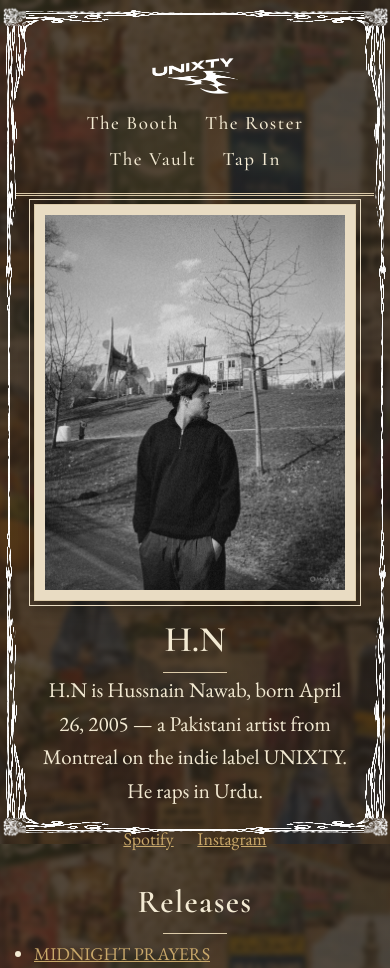
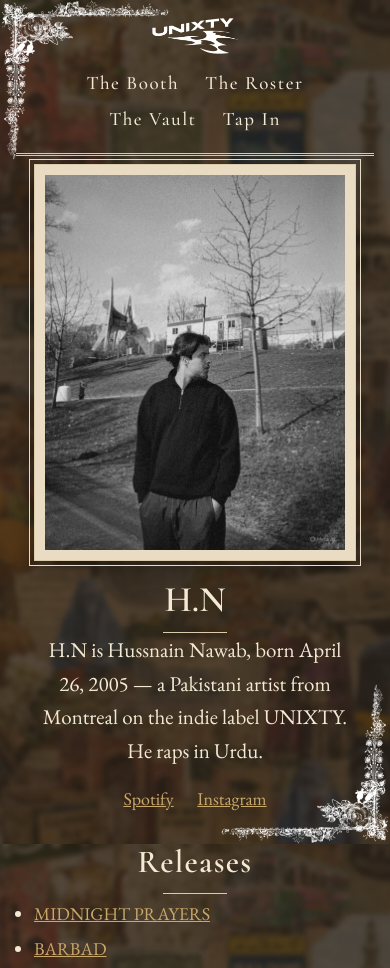
Before and after one commit to unixtylabel/unixtylabel.github.io, a plain HTML site: page hn.html in a window 390 px wide. Shown: the top 968 px of the page. Drawn offline with nearby package versions, Linux system fonts and the light colour scheme.

Commit message:
Corner ornaments on every page, old frame removed
Removed ornamental frame from the body and adjusted padding for the header. Updated corner ornaments and border properties.

```diff
--- a/style.css
+++ b/style.css
@@ -30,24 +30,13 @@ body {
   overflow-x: hidden;
 }
 
-/* ---------- ornamental frame around the whole page ---------- */
-body::after {
-  content: "";
-  position: fixed;
-  inset: 0;
-  border: 46px solid transparent;
-  border-image: url("assets/decorations/ornate-frame-white-transparent.png") 210 fill / 46px;
-  pointer-events: none;
-  z-index: 60;
-}
-
 /* ---------- home page background ---------- */
 body.home {
   background-image: linear-gradient(rgba(36,26,18,0.6), rgba(36,26,18,0.6)), url("assets/textures/home-bg.png");
 }
 
 /* ---------- home page corner ornaments (fixed size, never stretched) ---------- */
-body.home::before {
+body::before {
   content: "";
   position: fixed;
   top: 0;
@@ -58,21 +47,16 @@ body.home::before {
   pointer-events: none;
   z-index: 60;
 }
-body.home::after {
+body::after {
   content: "";
   position: fixed;
   inset: auto 0 0 auto;
   width: 300px;
   height: 300px;
   background: url("assets/decorations/corner-frame-white-transparent.png") top left / contain no-repeat;
-  border: 0;
-  border-image: none;
   transform: rotate(180deg);
   pointer-events: none;
   z-index: 60;
-}
-body.home header.site {
-  padding-top: 18px;
 }
 
 a { color: var(--gold); }
@@ -83,7 +67,7 @@ img { max-width: 100%; display: block; }
 /* ---------- header / nav ---------- */
 header.site {
   text-align: center;
-  padding: 58px 16px 8px;
+  padding: 18px 16px 8px;
 }
 header.site .mark img { height: 36px; width: auto; margin: 0 auto; }
 nav.rooms {
@@ -457,7 +441,6 @@ body.home-usa {
   .photos { grid-template-columns: repeat(2, 1fr); }
   .pair { grid-template-columns: 1fr; }
   body { font-size: 18px; }
-  body::after { border-width: 26px; border-image-width: 26px; }
-  body.home::before, body.home::after { width: 170px; height: 170px; }
+  body::before, body::after { width: 170px; height: 170px; }
   .page { padding: 0 34px 80px; }
 }
```
